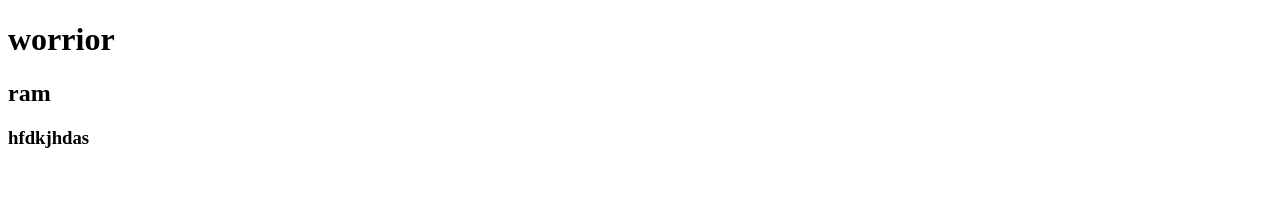
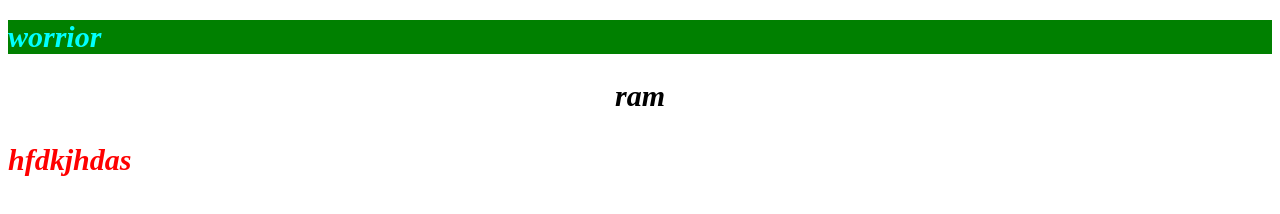
Before and after one commit to Subhash0487/fullstack_batch, a plain HTML site: page index.html in a window 1280 px wide. Drawn offline with Linux system fonts and the light colour scheme.

Commit message:
added css in my code

```diff
--- a/index.html
+++ b/index.html
@@ -5,9 +5,30 @@
     <meta http-equiv="X-UA-Compatible" content="IE=edge">
     <meta name="viewport" content="width=device-width, initial-scale=1.0">
     <title>Document</title>
+    <style>
+        h1,h5{
+            font-size: 30px;
+            color: aqua;
+            font-style:italic;
+        }
+        h2{
+            font-size: 30px;
+            text-align: center;
+            font-style:italic;
+        }
+        h3{
+            font-size: 30px;
+            color: red;
+            font-style:italic;
+        }
+        div h1{
+            background-color: green;
+        }
+    </style>
 </head>
 <body>
-    <h1> worrior</h1>
+    <div>
+    <h1> worrior</h1></div>
     <h2>ram</h2>
     <h3>hfdkjhdas</h3>
 </body>
```
